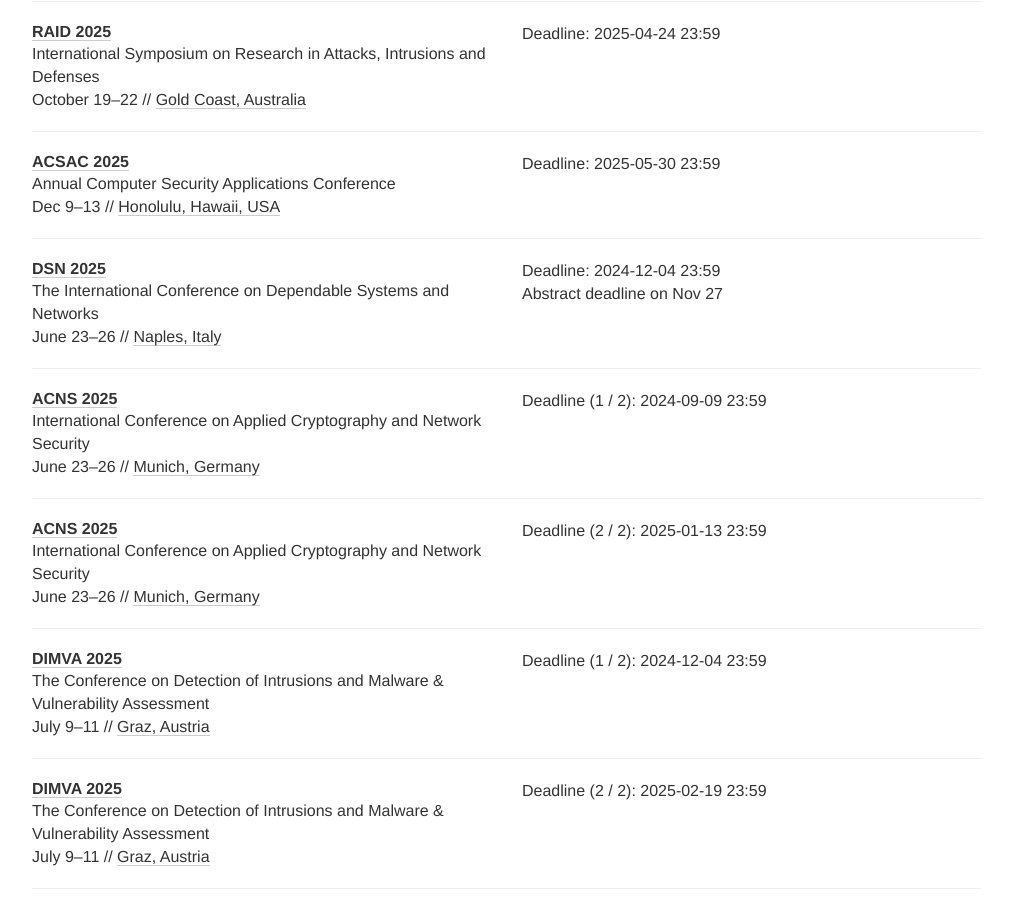
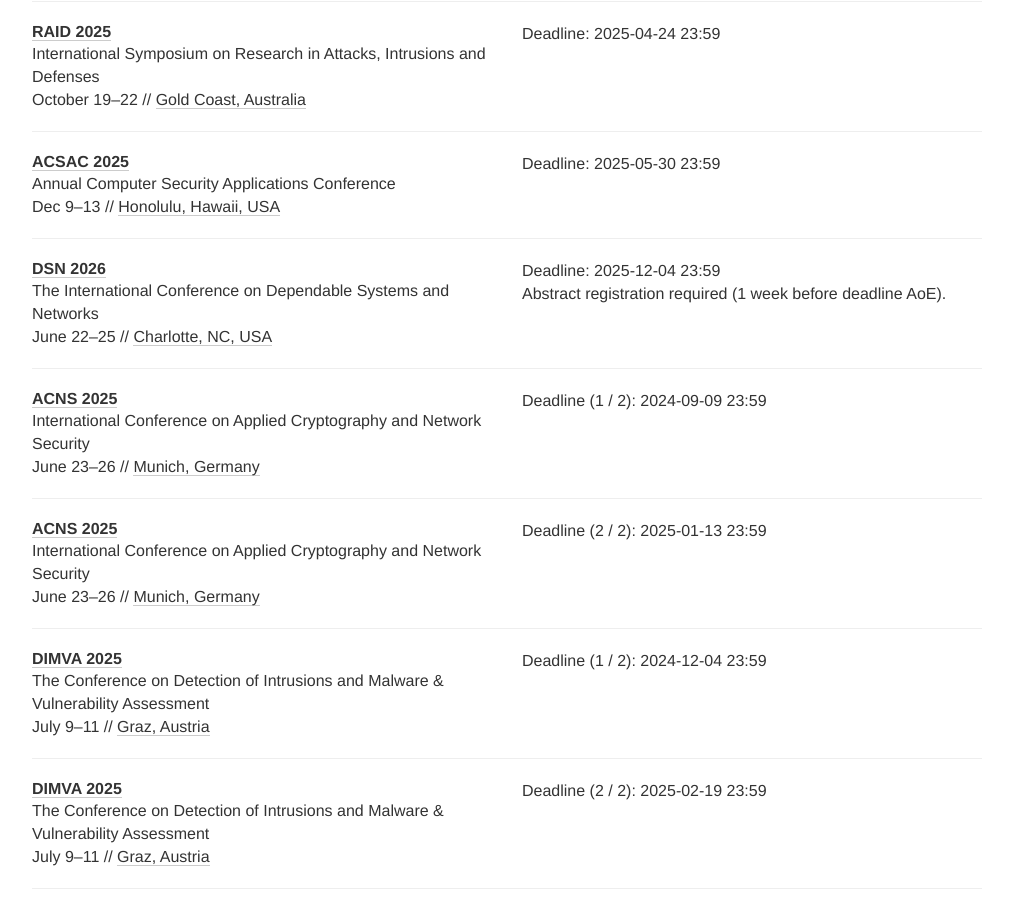
Before and after one commit to sec-deadlines/sec-deadlines.github.io, a Jekyll site: the page built from index.html, in a window 1280 px wide and 900 px high, scrolled down 8378 px. Shown: the whole window, without its empty margins (133-1146 px from the left). Built offline with Jekyll 4.4.1, drawn with Linux system fonts in a browser that asks for light colours; nearby versions of some CDN libraries; comment, search, counter and statistics services are not loaded.

Commit message:
Update DSN'26

```diff
--- a/_data/conferences.yml
+++ b/_data/conferences.yml
@@ -513,12 +513,12 @@
 
 - name: DSN
   description: The International Conference on Dependable Systems and Networks
-  year: 2025
-  link: https://dsn2025.github.io/
-  deadline: ["2024-12-04 23:59"]
-  comment: Abstract deadline on Nov 27
-  date: June 23-26
-  place: Naples, Italy
+  year: 2026
+  link: https://dsn2026.github.io/
+  deadline: ["2025-12-04 23:59"]
+  comment: Abstract registration required (1 week before deadline AoE).
+  date: June 22-25
+  place: Charlotte, NC, USA
   tags: [SEC, CONF]
 
 - name: ACNS
```
